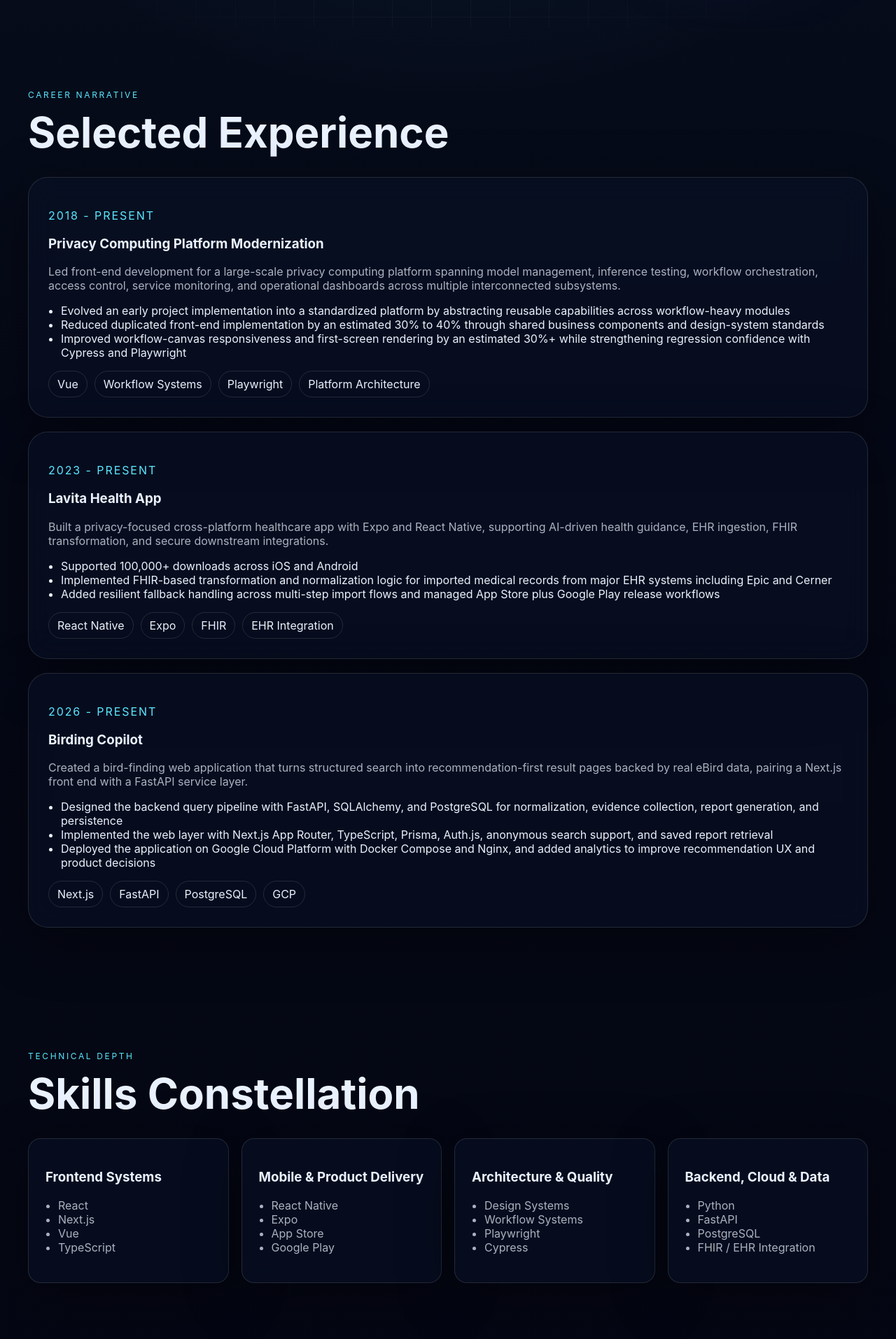
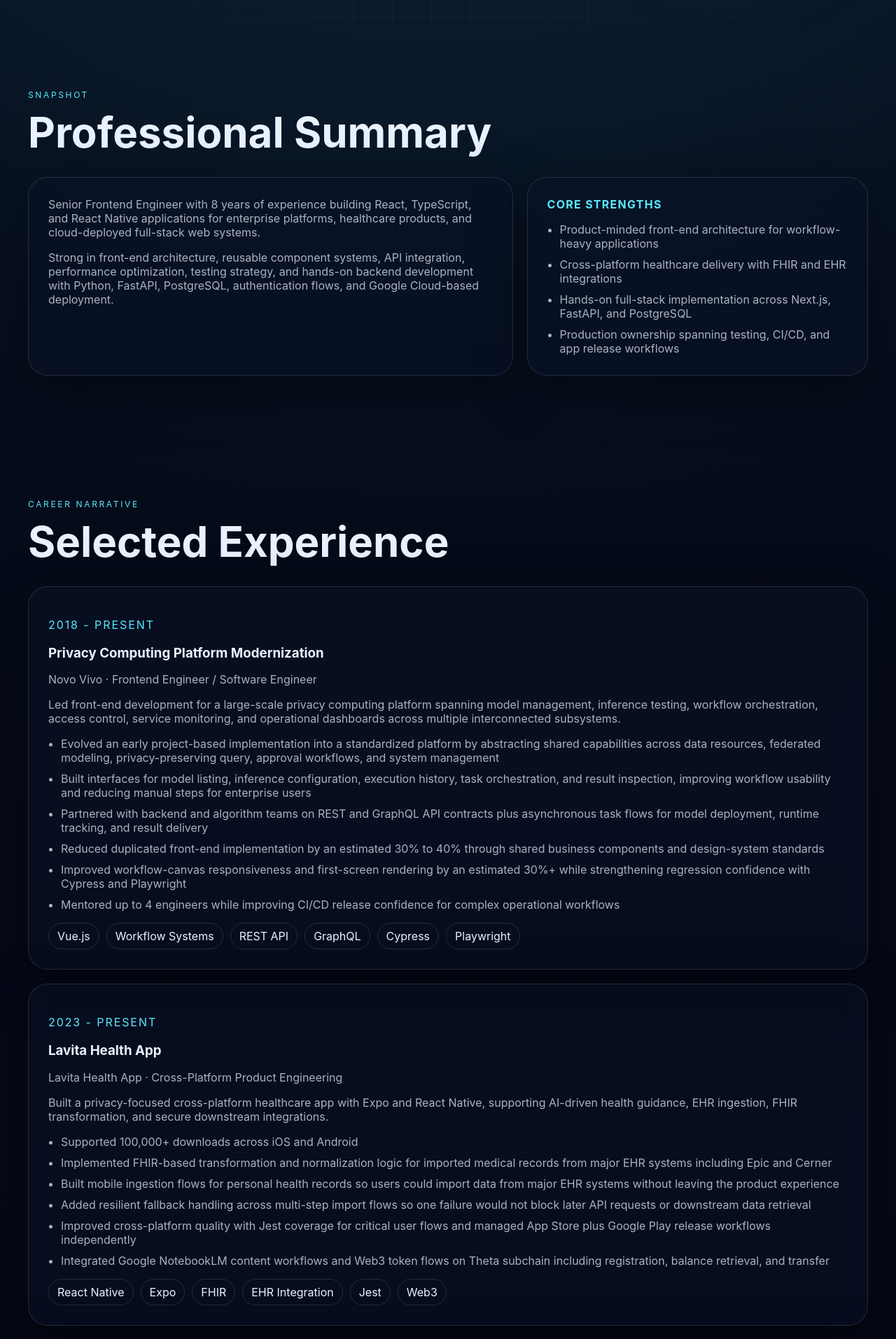
Before and after one commit to HaiyangZhang-1994/HaiyangZhang-1994.github.io, a React (Vite) app: page / in a window 1280 px wide. Shown: the part 760-2674 px from the top of the page at 70% size. Built offline with nearby package versions, Linux system fonts and the light colour scheme.

Commit message:
feat: expand website into a richer resume page

```diff
--- a/src/app/AppShell.jsx
+++ b/src/app/AppShell.jsx
@@ -1,15 +1,19 @@
 import styles from './AppShell.module.css';
 import { HeroSection } from '../sections/HeroSection';
+import { SummarySection } from '../sections/SummarySection';
 import { ExperienceSection } from '../sections/ExperienceSection';
 import { SkillsSection } from '../sections/SkillsSection';
+import { EducationSection } from '../sections/EducationSection';
 import { ContactSection } from '../sections/ContactSection';
 
 export function AppShell() {
   return (
     <main className={styles.shell}>
       <HeroSection />
+      <SummarySection />
       <ExperienceSection />
       <SkillsSection />
+      <EducationSection />
       <ContactSection />
     </main>
   );
--- a/src/data/siteContent.js
+++ b/src/data/siteContent.js
@@ -24,20 +24,35 @@ export const siteContent = {
     'Enterprise Platforms',
     'Cloud Deployment',
   ],
+  summaryParagraphs: [
+    'Senior Frontend Engineer with 8 years of experience building React, TypeScript, and React Native applications for enterprise platforms, healthcare products, and cloud-deployed full-stack web systems.',
+    'Strong in front-end architecture, reusable component systems, API integration, performance optimization, testing strategy, and hands-on backend development with Python, FastAPI, PostgreSQL, authentication flows, and Google Cloud-based deployment.',
+  ],
+  summaryHighlights: [
+    'Product-minded front-end architecture for workflow-heavy applications',
+    'Cross-platform healthcare delivery with FHIR and EHR integrations',
+    'Hands-on full-stack implementation across Next.js, FastAPI, and PostgreSQL',
+    'Production ownership spanning testing, CI/CD, and app release workflows',
+  ],
   experienceChapters: [
     {
+      subtitle: 'Novo Vivo · Frontend Engineer / Software Engineer',
       title: 'Privacy Computing Platform Modernization',
       period: '2018 - Present',
       summary:
         'Led front-end development for a large-scale privacy computing platform spanning model management, inference testing, workflow orchestration, access control, service monitoring, and operational dashboards across multiple interconnected subsystems.',
       highlights: [
-        'Evolved an early project implementation into a standardized platform by abstracting reusable capabilities across workflow-heavy modules',
+        'Evolved an early project-based implementation into a standardized platform by abstracting shared capabilities across data resources, federated modeling, privacy-preserving query, approval workflows, and system management',
+        'Built interfaces for model listing, inference configuration, execution history, task orchestration, and result inspection, improving workflow usability and reducing manual steps for enterprise users',
+        'Partnered with backend and algorithm teams on REST and GraphQL API contracts plus asynchronous task flows for model deployment, runtime tracking, and result delivery',
         'Reduced duplicated front-end implementation by an estimated 30% to 40% through shared business components and design-system standards',
         'Improved workflow-canvas responsiveness and first-screen rendering by an estimated 30%+ while strengthening regression confidence with Cypress and Playwright',
+        'Mentored up to 4 engineers while improving CI/CD release confidence for complex operational workflows',
       ],
-      stack: ['Vue', 'Workflow Systems', 'Playwright', 'Platform Architecture'],
+      stack: ['Vue.js', 'Workflow Systems', 'REST API', 'GraphQL', 'Cypress', 'Playwright'],
     },
     {
+      subtitle: 'Lavita Health App · Cross-Platform Product Engineering',
       title: 'Lavita Health App',
       period: '2023 - Present',
       summary:
@@ -45,39 +60,73 @@ export const siteContent = {
       highlights: [
         'Supported 100,000+ downloads across iOS and Android',
         'Implemented FHIR-based transformation and normalization logic for imported medical records from major EHR systems including Epic and Cerner',
-        'Added resilient fallback handling across multi-step import flows and managed App Store plus Google Play release workflows',
+        'Built mobile ingestion flows for personal health records so users could import data from major EHR systems without leaving the product experience',
+        'Added resilient fallback handling across multi-step import flows so one failure would not block later API requests or downstream data retrieval',
+        'Improved cross-platform quality with Jest coverage for critical user flows and managed App Store plus Google Play release workflows independently',
+        'Integrated Google NotebookLM content workflows and Web3 token flows on Theta subchain including registration, balance retrieval, and transfer',
       ],
-      stack: ['React Native', 'Expo', 'FHIR', 'EHR Integration'],
+      stack: ['React Native', 'Expo', 'FHIR', 'EHR Integration', 'Jest', 'Web3'],
     },
     {
+      subtitle: 'Personal Project · Creator / Full-Stack Engineer',
       title: 'Birding Copilot',
       period: '2026 - Present',
       summary:
         'Created a bird-finding web application that turns structured search into recommendation-first result pages backed by real eBird data, pairing a Next.js front end with a FastAPI service layer.',
       highlights: [
         'Designed the backend query pipeline with FastAPI, SQLAlchemy, and PostgreSQL for normalization, evidence collection, report generation, and persistence',
+        'Integrated server-side eBird lookups for species, region, hotspot, and recent or notable observations while ranking candidate sightings with recency-first logic',
         'Implemented the web layer with Next.js App Router, TypeScript, Prisma, Auth.js, anonymous search support, and saved report retrieval',
-        'Deployed the application on Google Cloud Platform with Docker Compose and Nginx, and added analytics to improve recommendation UX and product decisions',
+        'Added Google Analytics to track search behavior and result-page engagement, creating a feedback loop for improving recommendation UX and future product decisions',
+        'Deployed the application on Google Cloud Platform with Docker Compose and Nginx reverse proxy, establishing separate web, API, and database runtime boundaries',
       ],
-      stack: ['Next.js', 'FastAPI', 'PostgreSQL', 'GCP'],
+      stack: ['Next.js', 'FastAPI', 'PostgreSQL', 'Auth.js', 'Docker Compose', 'Google Cloud Platform'],
     },
   ],
   skillGroups: [
     {
-      title: 'Frontend Systems',
-      items: ['React', 'Next.js', 'Vue', 'TypeScript'],
+      title: 'Languages',
+      items: ['HTML', 'CSS', 'JavaScript', 'TypeScript'],
     },
     {
-      title: 'Mobile & Product Delivery',
-      items: ['React Native', 'Expo', 'App Store', 'Google Play'],
+      title: 'Frontend & Mobile',
+      items: ['Vue.js', 'React', 'Next.js', 'React Native', 'Expo', 'Responsive Web Applications'],
     },
     {
-      title: 'Architecture & Quality',
-      items: ['Design Systems', 'Workflow Systems', 'Playwright', 'Cypress'],
+      title: 'State Management',
+      items: ['Vuex', 'Pinia', 'Zustand'],
     },
     {
-      title: 'Backend, Cloud & Data',
-      items: ['Python', 'FastAPI', 'PostgreSQL', 'FHIR / EHR Integration'],
+      title: 'Testing & Quality',
+      items: ['Jest', 'Cypress', 'Playwright', 'React Testing Library', 'End-to-End Testing', 'UI Testing'],
+    },
+    {
+      title: 'Tooling',
+      items: ['Webpack', 'Vite', 'Docker Compose', 'Nginx'],
+    },
+    {
+      title: 'DevOps & Cloud',
+      items: ['Docker', 'Kubernetes', 'CI/CD', 'Google Cloud Platform', 'AWS', 'Azure'],
+    },
+    {
+      title: 'Architecture & UX',
+      items: ['Front-End Architecture', 'Reusable Components', 'Component Design', 'Design Systems', 'Workflow Systems', 'Performance Optimization', 'Accessibility'],
+    },
+    {
+      title: 'Backend & Integration',
+      items: ['Node.js', 'Express.js', 'Python', 'FastAPI', 'REST API Integration', 'GraphQL', 'PostgreSQL', 'SQLAlchemy', 'Prisma', 'Auth.js', 'FHIR', 'EHR Integration', 'Healthcare Data Processing', 'Data Privacy', 'Application Security', 'ethers.js', 'Blockchain Application Development'],
+    },
+  ],
+  education: [
+    {
+      school: 'Syracuse University',
+      degree: 'M.S.E. in Computer and Information Science',
+      year: '2018',
+    },
+    {
+      school: 'Beijing University of Technology',
+      degree: 'B.S.E. in Internet of Things',
+      year: '2016',
     },
   ],
   contact: {
--- /dev/null
+++ b/src/sections/EducationSection.jsx
@@ -0,0 +1,26 @@
+import { siteContent } from '../data/siteContent';
+import { Reveal } from '../components/Reveal';
+import { SectionFrame } from '../components/SectionFrame';
+import styles from './EducationSection.module.css';
+
+export function EducationSection() {
+  return (
+    <SectionFrame eyebrow="Foundation" title="Education" id="education">
+      <div className={styles.grid}>
+        {siteContent.education.map((entry, index) => (
+          <Reveal
+            as="article"
+            key={entry.school}
+            className={`${styles.card} glass-surface`}
+            direction={index % 2 === 0 ? 'right' : 'left'}
+            delay={index * 0.08}
+          >
+            <p className={styles.year}>{entry.year}</p>
+            <h3>{entry.school}</h3>
+            <p className={styles.degree}>{entry.degree}</p>
+          </Reveal>
+        ))}
+      </div>
+    </SectionFrame>
+  );
+}
--- /dev/null
+++ b/src/sections/EducationSection.module.css
@@ -0,0 +1,22 @@
+.grid {
+  display: grid;
+  grid-template-columns: repeat(auto-fit, minmax(260px, 1fr));
+  gap: 18px;
+}
+
+.card {
+  padding: 24px;
+  border-radius: var(--radius-md);
+}
+
+.year {
+  margin: 0 0 10px;
+  color: var(--accent);
+  letter-spacing: 0.14em;
+  text-transform: uppercase;
+}
+
+.degree {
+  margin-bottom: 0;
+  color: var(--text-dim);
+}
--- a/src/sections/ExperienceSection.jsx
+++ b/src/sections/ExperienceSection.jsx
@@ -17,6 +17,7 @@ export function ExperienceSection() {
           >
             <p className={styles.period}>{chapter.period}</p>
             <h3>{chapter.title}</h3>
+            {chapter.subtitle ? <p className={styles.subtitle}>{chapter.subtitle}</p> : null}
             <p className={styles.summary}>{chapter.summary}</p>
             <ul className={styles.highlights}>
               {chapter.highlights.map((item) => (
--- a/src/sections/ExperienceSection.module.css
+++ b/src/sections/ExperienceSection.module.css
@@ -14,12 +14,22 @@
   text-transform: uppercase;
 }
 
+.subtitle {
+  margin-top: -2px;
+  color: var(--text-dim);
+}
+
 .summary {
   color: var(--text-dim);
 }
 
 .highlights {
   padding-left: 18px;
+  color: var(--text-dim);
+}
+
+.highlights li + li {
+  margin-top: 10px;
 }
 
 .tags {
--- a/src/sections/HeroSection.jsx
+++ b/src/sections/HeroSection.jsx
@@ -37,6 +37,14 @@ export function HeroSection() {
           >
             {hero.tagline}
           </motion.p>
+          <motion.p
+            initial={{ opacity: 0, y: 24 }}
+            animate={{ opacity: 1, y: 0 }}
+            transition={{ delay: 0.3 }}
+            className={styles.detail}
+          >
+            {hero.blurb}
+          </motion.p>
           <ul className={styles.signals} aria-label="Professional signals">
             {siteContent.identitySignals.map((signal, index) => (
               <Reveal
--- a/src/sections/HeroSection.module.css
+++ b/src/sections/HeroSection.module.css
@@ -41,6 +41,12 @@
 .blurb {
   max-width: 640px;
   font-size: 1.125rem;
+  color: var(--text);
+}
+
+.detail {
+  max-width: 720px;
+  margin-top: 16px;
   color: var(--text-dim);
 }
 
--- a/src/sections/SkillsSection.jsx
+++ b/src/sections/SkillsSection.jsx
@@ -5,7 +5,7 @@ import styles from './SkillsSection.module.css';
 
 export function SkillsSection() {
   return (
-    <SectionFrame eyebrow="Technical Depth" title="Skills Constellation" id="skills">
+    <SectionFrame eyebrow="Technical Depth" title="Core Technical Stack" id="skills">
       <div className={styles.grid}>
         {siteContent.skillGroups.map((group, index) => (
           <Reveal
@@ -16,7 +16,7 @@ export function SkillsSection() {
             delay={index * 0.06}
           >
             <h3>{group.title}</h3>
-            <ul>
+            <ul className={styles.list}>
               {group.items.map((item) => (
                 <li key={item}>{item}</li>
               ))}
--- a/src/sections/SkillsSection.module.css
+++ b/src/sections/SkillsSection.module.css
@@ -1,6 +1,6 @@
 .grid {
   display: grid;
-  grid-template-columns: repeat(auto-fit, minmax(220px, 1fr));
+  grid-template-columns: repeat(auto-fit, minmax(240px, 1fr));
   gap: 18px;
 }
 
@@ -9,7 +9,12 @@
   border-radius: var(--radius-md);
 }
 
-.card ul {
+.list {
+  margin: 0;
   padding-left: 18px;
   color: var(--text-dim);
 }
+
+.list li + li {
+  margin-top: 8px;
+}
--- /dev/null
+++ b/src/sections/SummarySection.jsx
@@ -0,0 +1,28 @@
+import { siteContent } from '../data/siteContent';
+import { Reveal } from '../components/Reveal';
+import { SectionFrame } from '../components/SectionFrame';
+import styles from './SummarySection.module.css';
+
+export function SummarySection() {
+  return (
+    <SectionFrame eyebrow="Snapshot" title="Professional Summary" id="summary">
+      <div className={styles.grid}>
+        <Reveal className={`${styles.panel} glass-surface`} direction="right">
+          {siteContent.summaryParagraphs.map((paragraph) => (
+            <p key={paragraph} className={styles.paragraph}>
+              {paragraph}
+            </p>
+          ))}
+        </Reveal>
+        <Reveal className={`${styles.panel} glass-surface`} direction="left" delay={0.08}>
+          <h3 className={styles.subheading}>Core Strengths</h3>
+          <ul className={styles.list}>
+            {siteContent.summaryHighlights.map((item) => (
+              <li key={item}>{item}</li>
+            ))}
+          </ul>
+        </Reveal>
+      </div>
+    </SectionFrame>
+  );
+}
--- /dev/null
+++ b/src/sections/SummarySection.module.css
@@ -0,0 +1,43 @@
+.grid {
+  display: grid;
+  grid-template-columns: minmax(0, 1.35fr) minmax(280px, 0.95fr);
+  gap: 20px;
+}
+
+.panel {
+  padding: 28px;
+  border-radius: var(--radius-lg);
+}
+
+.paragraph {
+  margin: 0;
+  color: var(--text-dim);
+}
+
+.paragraph + .paragraph {
+  margin-top: 16px;
+}
+
+.subheading {
+  margin: 0 0 16px;
+  font-size: 1rem;
+  letter-spacing: 0.08em;
+  text-transform: uppercase;
+  color: var(--accent);
+}
+
+.list {
+  margin: 0;
+  padding-left: 18px;
+  color: var(--text-dim);
+}
+
+.list li + li {
+  margin-top: 10px;
+}
+
+@media (max-width: 860px) {
+  .grid {
+    grid-template-columns: 1fr;
+  }
+}
```
Also changed, not shown: 2 other files (tests, documents, lock files or other folders).
